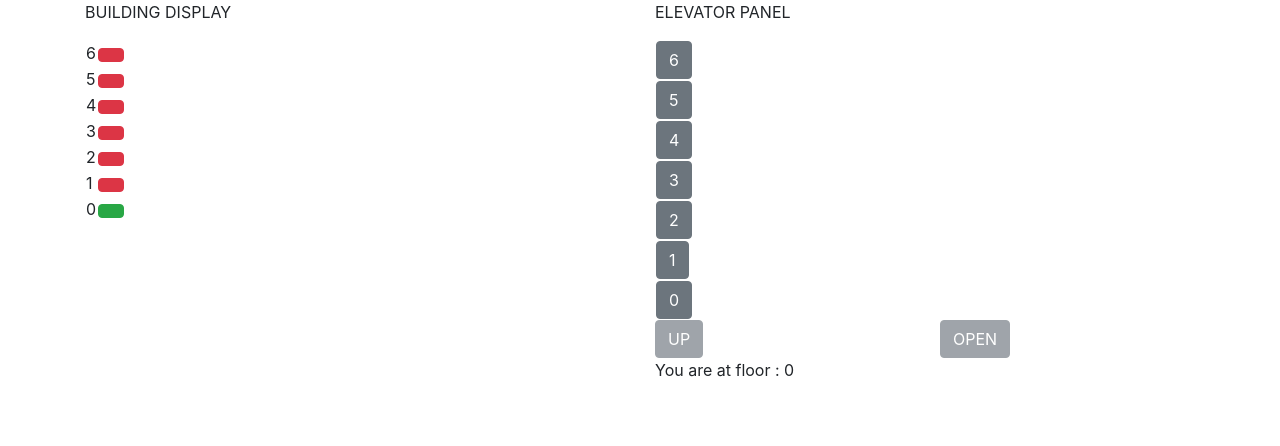
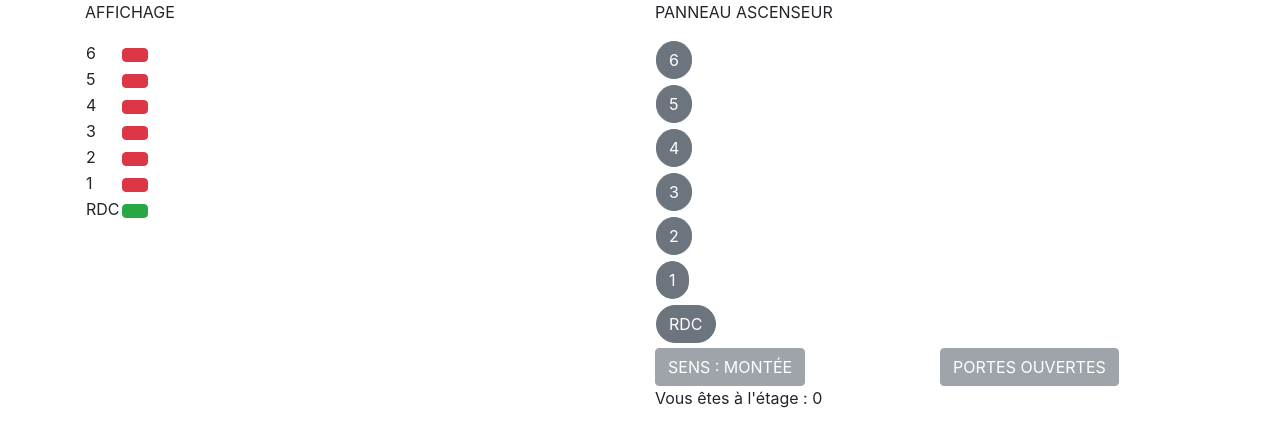
Before and after one commit to alexandrecoin/test_jrdm, a Vue app: page / in a window 1280 px wide. Shown: the top 446 px of the page. Built offline with nearby package versions, Linux system fonts and the light colour scheme; the HTML template or start-up script is replaced by a standard one.

Commit message:
Cleaned code

```diff
--- a/src/components/Building.vue
+++ b/src/components/Building.vue
@@ -1,10 +1,10 @@
 <template>
   <div>
-    <p>BUILDING DISPLAY</p>
+    <p>AFFICHAGE</p>
     <table>
       <tbody>
         <tr v-for="floor in floors" :key="floor">
-          <td>{{ floor }}</td>
+          <td> {{ floor === 0 ? 'RDC' : floor }}</td>
           <td>
             <b-button :variant="floorColor(floor)" />
           </td>
--- a/src/components/Container.vue
+++ b/src/components/Container.vue
@@ -61,7 +61,6 @@ export default {
     },
 
     async changeFloor(floor) {
-      console.log(this.calledFloors);
       // console.log('1', floor, this.currentFloor);
       this.checkFloorUpDown(floor);
       await this.handleDoors();
--- a/src/components/Panel.vue
+++ b/src/components/Panel.vue
@@ -1,34 +1,40 @@
 <template>
   <div>
-    <p>ELEVATOR PANEL</p>
+    <p>PANNEAU ASCENSEUR</p>
     <tbody>
       <tr v-for="floor in floors" :key="floor">
         <td>
-          <b-button @click="callElevator(floor)">
-            {{ floor }}
+          <b-button pill @click="callElevator(floor)" class="mb-1">
+            {{ floor === 0 ? 'RDC' : floor }}
           </b-button>
         </td>
       </tr>
     </tbody>
     <b-row>
       <b-col>
-        <b-button disabled="disabled">{{
-          this.isSelectedFloorUp ? 'UP' : 'DOWN'
-        }}</b-button>
+        <b-button disabled="disabled">SENS : {{ elevatorDirection }}</b-button>
       </b-col>
       <b-col>
         <b-button disabled="disabled">
-          {{ this.isDoorOpen ? 'OPEN' : 'CLOSED' }}
+          {{ doorsState }}
         </b-button>
       </b-col>
     </b-row>
-    <p>You are at floor : {{ currentFloor }}</p>
+    <p>Vous êtes à l'étage : {{ currentFloor }}</p>
   </div>
 </template>
 
 <script>
 export default {
   props: ['floors', 'currentFloor', 'isDoorOpen', 'isSelectedFloorUp'],
+  computed: {
+    elevatorDirection() {
+      return this.isSelectedFloorUp ? 'MONTÉE' : 'DESCENTE';
+    },
+    doorsState() {
+      return this.isDoorOpen ? 'PORTES OUVERTES' : 'PORTES FERMÉES';
+    },
+  },
   data() {
     return {
       disabled: true,
```
